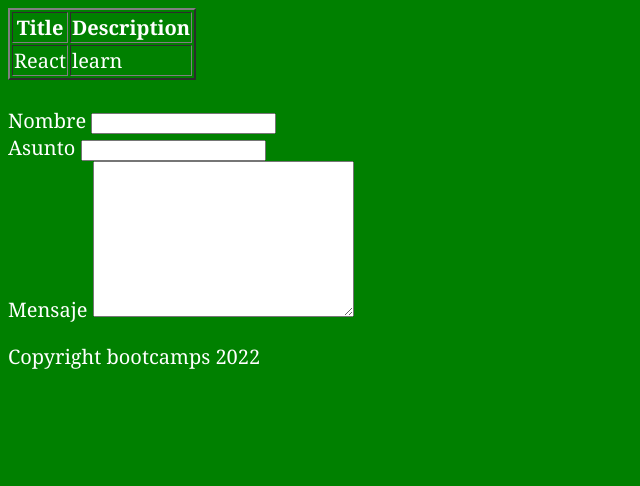
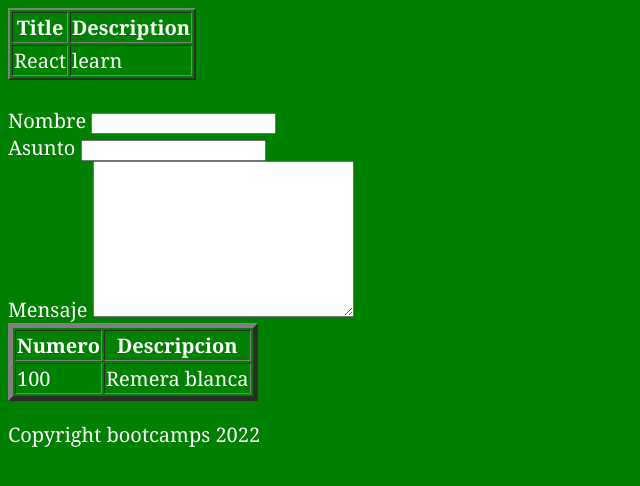
Before and after one commit to maxdebian/test3, a plain HTML site: page index.html in a window 1280 px wide. Shown: the whole page, without its empty margins (0-640 px from the left). Drawn offline with Linux system fonts and the light colour scheme.

Commit message:
agregacion de tabla

```diff
--- a/index.html
+++ b/index.html
@@ -31,6 +31,16 @@
             <textarea name="description" id="" cols="30" rows="10"></textarea>
         </form>
     </div>
+    <table border="5">
+        <tr>
+            <th>Numero</th>
+            <th>Descripcion</th>
+        </tr>
+        <tr>
+            <td>100</td>
+            <td>Remera blanca</td>
+        </tr>
+    </table>
     <footer>
         <p>Copyright bootcamps 2022</p>
     </footer>
```
